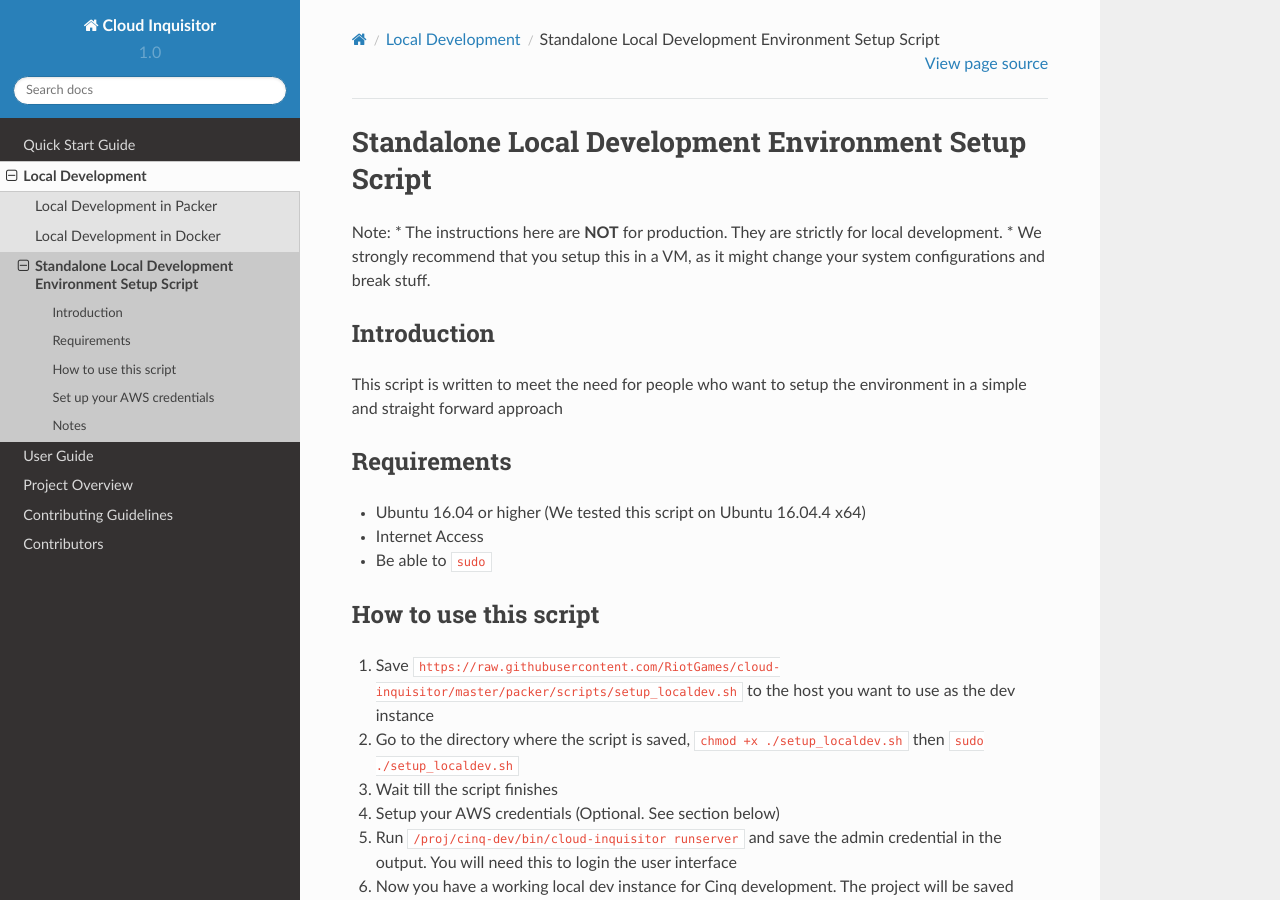
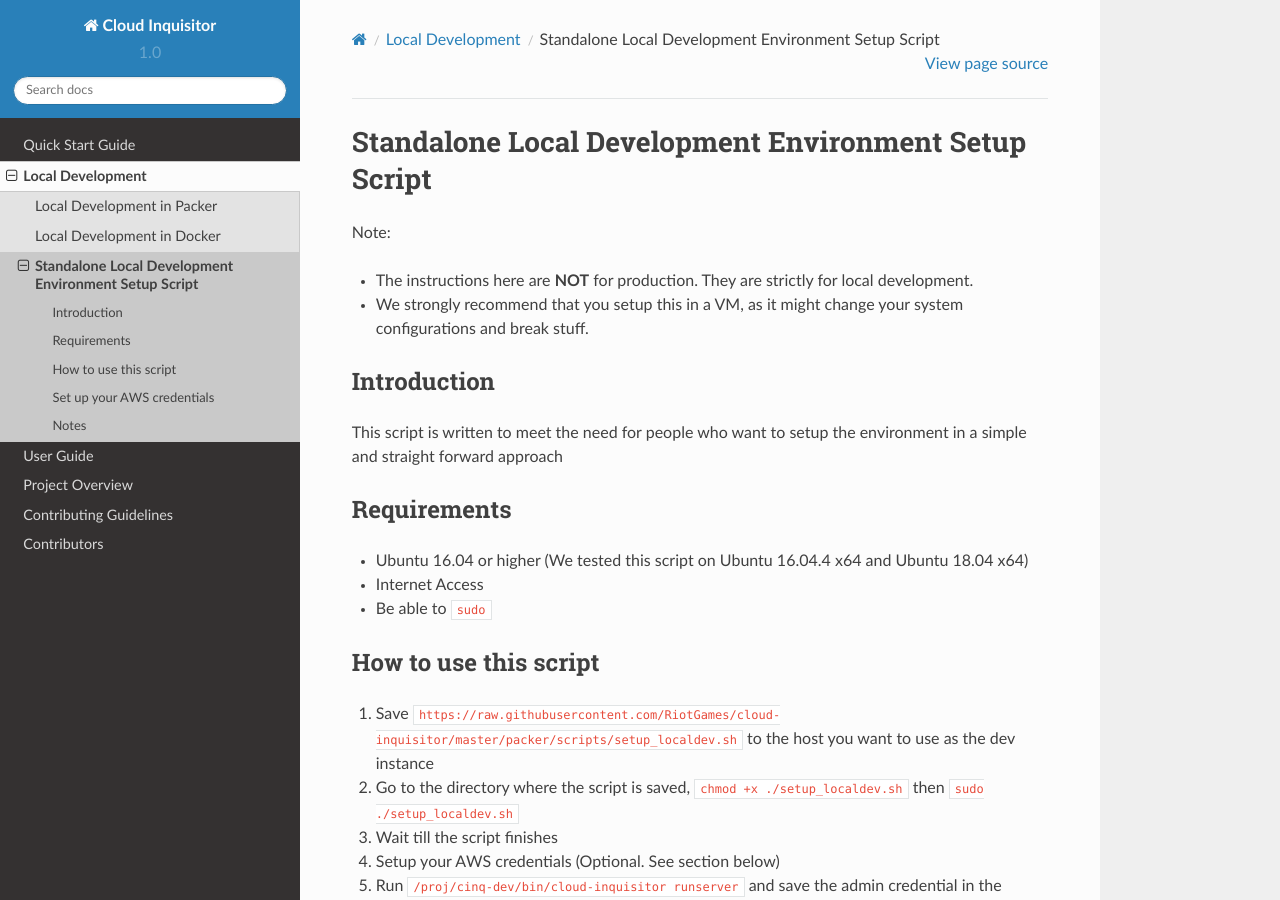
Before and after one commit to RiotGames/cinq-docs, a Sphinx documentation site: the page built from source/local-development/local.rst, in a window 1280 px wide and 900 px high. Built offline with Sphinx 7.4.7 and the Read the Docs theme 2.0.0, drawn with Linux system fonts in a browser that asks for light colours; formulas are drawn with MathJax 3.

Commit message:
Update description of local dev script

```diff
--- a/source/local-development/local.rst
+++ b/source/local-development/local.rst
@@ -4,6 +4,7 @@ Standalone Local Development Environment Setup Script
 =====================================================
 
 Note:
+
 * The instructions here are **NOT** for production. They are strictly for local development.
 * We strongly recommend that you setup this in a VM, as it might change your system configurations and break stuff.
 
@@ -15,7 +16,7 @@ This script is written to meet the need for people who want to setup the environ
 Requirements
 ------------
 
-* Ubuntu 16.04 or higher (We tested this script on Ubuntu 16.04.4 x64)
+* Ubuntu 16.04 or higher (We tested this script on Ubuntu 16.04.4 x64 and Ubuntu 18.04 x64)
 * Internet Access
 * Be able to ``sudo``
 
```
